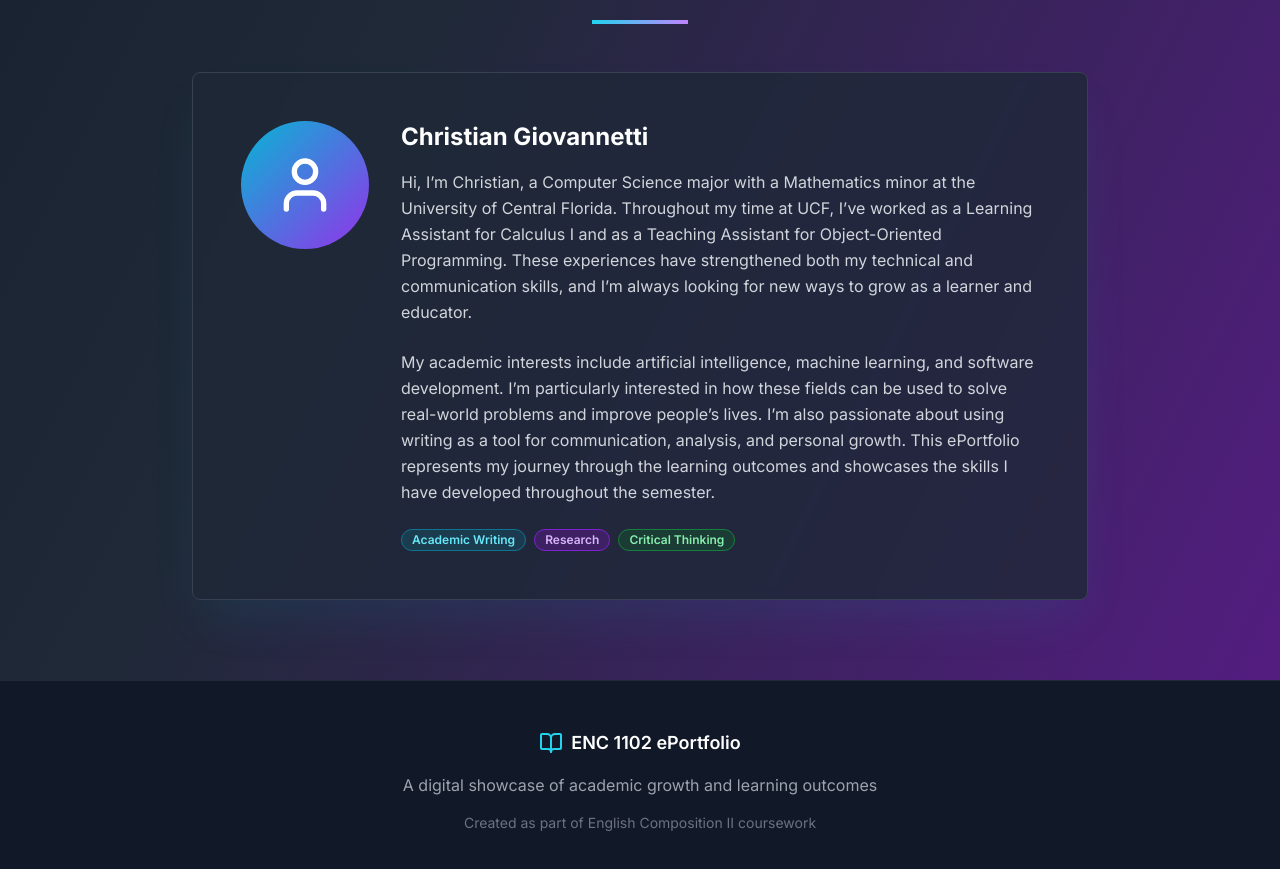
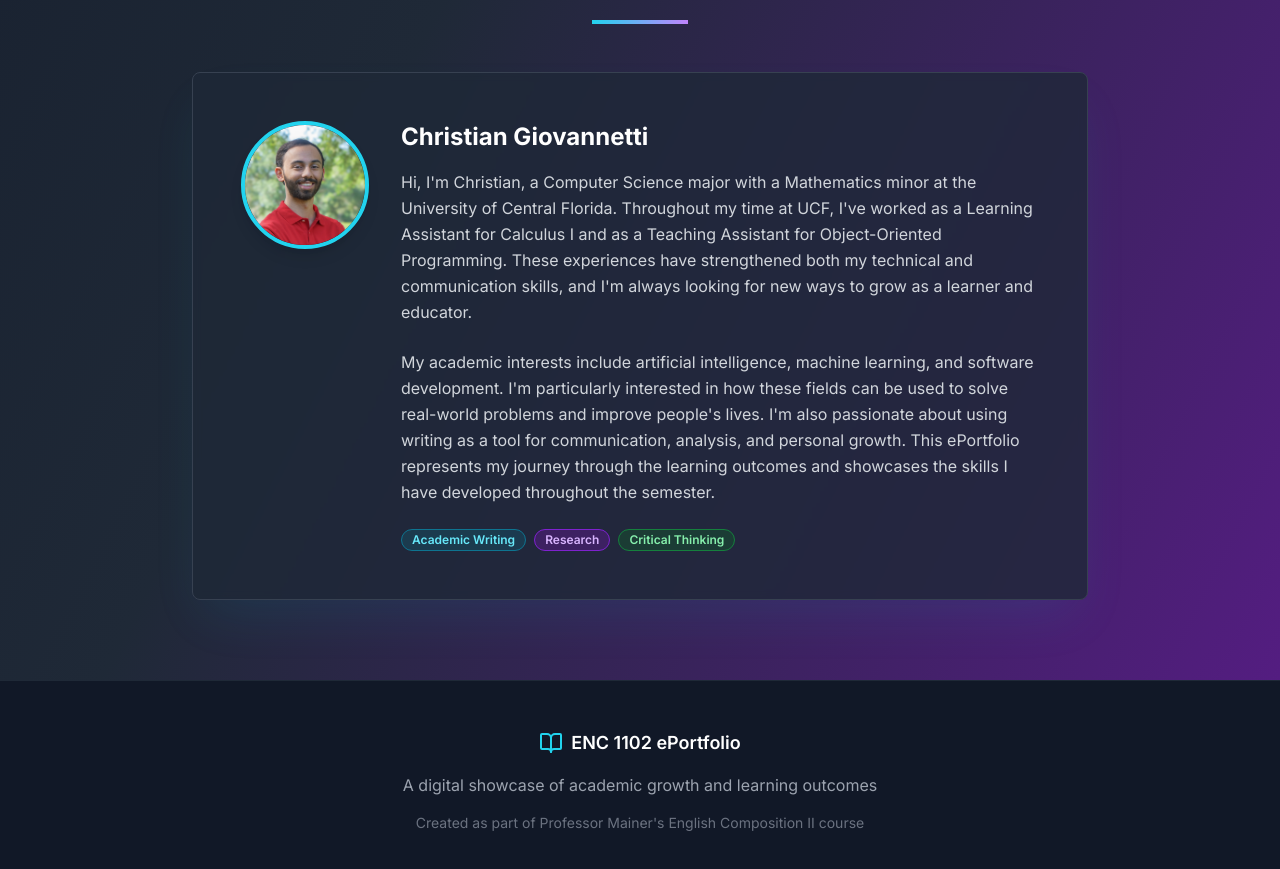
Before and after one commit to chrisgio11/ePortfolio, a Next.js app: page / in a window 1280 px wide. Shown: the part 1669-2538 px from the top of the page. Built offline with nearby package versions, Linux system fonts and the light colour scheme.

Commit message:
Touched up footers and updated about me pic

```diff
--- a/app/outcome/[slug]/page.tsx
+++ b/app/outcome/[slug]/page.tsx
@@ -31,7 +31,7 @@ const learningOutcomes = {
       },
       {
         title: "Beyond-Class Artifact",
-        artifactUrl: "/artifacts/beyond-class-1.pdf",
+        artifactUrl: "/artifacts/placeholder.txt",
         reflection: "Placeholder."
       },
     ],
@@ -60,7 +60,7 @@ const learningOutcomes = {
       },
       {
         title: "Beyond-Class Artifact",
-        artifactUrl: "/artifacts/beyond-class-2.pdf",
+        artifactUrl: "/artifacts/placeholder.txt",
         reflection: "Placeholder."
       },
     ],
@@ -89,7 +89,7 @@ const learningOutcomes = {
       },
       {
         title: "Beyond-Class Artifact",
-        artifactUrl: "/artifacts/beyond-class-3.pdf",
+        artifactUrl: "/artifacts/placeholder.txt",
         reflection: "Placeholder."
       },
     ],
@@ -118,7 +118,7 @@ const learningOutcomes = {
       },
       {
         title: "Beyond-Class Artifact",
-        artifactUrl: "/artifacts/beyond-class-4.pdf",
+        artifactUrl: "/artifacts/placeholder.txt",
         reflection: "Placeholder."
       },
     ],
@@ -141,12 +141,12 @@ const learningOutcomes = {
     assignments: [
       {
         title: "In-Class Artifact",
-        artifactUrl: "/artifacts/in-class-artifact.pdf",
+        artifactUrl: "/artifacts/placeholder.txt",
         reflection: "Placeholder."
       },
       {
         title: "Beyond-Class Artifact",
-        artifactUrl: "/artifacts/beyond-class-5.pdf",
+        artifactUrl: "/artifacts/placeholder.txt",
         reflection: "Placeholder."
       },
     ],
@@ -169,12 +169,12 @@ const learningOutcomes = {
     assignments: [
       {
         title: "In-Class Artifact",
-        artifactUrl: "/artifacts/in-class-artifact.pdf",
+        artifactUrl: "/artifacts/placeholder.txt",
         reflection: "Placeholder."
       },
       {
         title: "Beyond-Class Artifact",
-        artifactUrl: "/artifacts/beyond-class-6.pdf",
+        artifactUrl: "/artifacts/placeholder.txt",
         reflection: "Placeholder."
       },
     ],
@@ -313,7 +313,7 @@ export default function OutcomePage() {
             <span className="text-lg font-semibold">ENC 1102 ePortfolio</span>
           </div>
           <p className="text-gray-400 mb-4">A digital showcase of academic growth and learning outcomes</p>
-          <p className="text-sm text-gray-500">Created as part of English Composition II coursework</p>
+          <p className="text-sm text-gray-500">Created as part of Professor Mainer's English Composition II course</p>
         </div>
       </footer>
     </div>
--- a/app/page.tsx
+++ b/app/page.tsx
@@ -214,17 +214,21 @@ export default function EPortfolio() {
             <CardContent className="p-8 md:p-12">
               <div className="flex flex-col md:flex-row items-center md:items-start space-y-6 md:space-y-0 md:space-x-8">
                 <div className="flex-shrink-0">
-                  <div className="w-32 h-32 bg-gradient-to-br from-cyan-500 to-purple-600 rounded-full flex items-center justify-center">
-                    <User className="h-16 w-16 text-white" />
+                  <div className="w-32 h-32 rounded-full overflow-hidden border-4 border-cyan-400 shadow-lg mx-auto md:mx-0">
+                    <img
+                      src="/me.png"
+                      alt="Christian Giovannetti"
+                      className="w-full h-full object-cover"
+                    />
                   </div>
                 </div>
                 <div className="flex-1 text-center md:text-left">
                   <h3 className="text-2xl font-bold text-white mb-4">Christian Giovannetti</h3>
                   <p className="text-gray-300 leading-relaxed mb-6">
-                  Hi, I’m Christian, a Computer Science major with a Mathematics minor at the University of Central Florida. Throughout my time at UCF, I’ve worked as a Learning Assistant for Calculus I and as a Teaching Assistant for Object-Oriented Programming. These experiences have strengthened both my technical and communication skills, and I’m always looking for new ways to grow as a learner and educator.
+                  Hi, I'm Christian, a Computer Science major with a Mathematics minor at the University of Central Florida. Throughout my time at UCF, I've worked as a Learning Assistant for Calculus I and as a Teaching Assistant for Object-Oriented Programming. These experiences have strengthened both my technical and communication skills, and I'm always looking for new ways to grow as a learner and educator.
                   </p>
                   <p className="text-gray-300 leading-relaxed mb-6">
-                  My academic interests include artificial intelligence, machine learning, and software development. I’m particularly interested in how these fields can be used to solve real-world problems and improve people’s lives. I’m also passionate about using writing as a tool for communication, analysis, and personal growth. This ePortfolio represents my journey through the learning outcomes and showcases the skills I have developed throughout the semester.
+                  My academic interests include artificial intelligence, machine learning, and software development. I'm particularly interested in how these fields can be used to solve real-world problems and improve people's lives. I'm also passionate about using writing as a tool for communication, analysis, and personal growth. This ePortfolio represents my journey through the learning outcomes and showcases the skills I have developed throughout the semester.
                   </p>
                   <div className="flex flex-wrap justify-center md:justify-start gap-2">
                     <Badge className="bg-cyan-900/50 text-cyan-300 hover:bg-cyan-800/50 border-cyan-700">
@@ -252,7 +256,7 @@ export default function EPortfolio() {
             <span className="text-lg font-semibold">ENC 1102 ePortfolio</span>
           </div>
           <p className="text-gray-400 mb-4">A digital showcase of academic growth and learning outcomes</p>
-          <p className="text-sm text-gray-500">Created as part of English Composition II coursework</p>
+          <p className="text-sm text-gray-500">Created as part of Professor Mainer's English Composition II course</p>
         </div>
       </footer>
     </div>
```
Also changed, not shown: public/artifacts/placeholder.txt (added), public/me.jpg (added), public/me.png (added).
